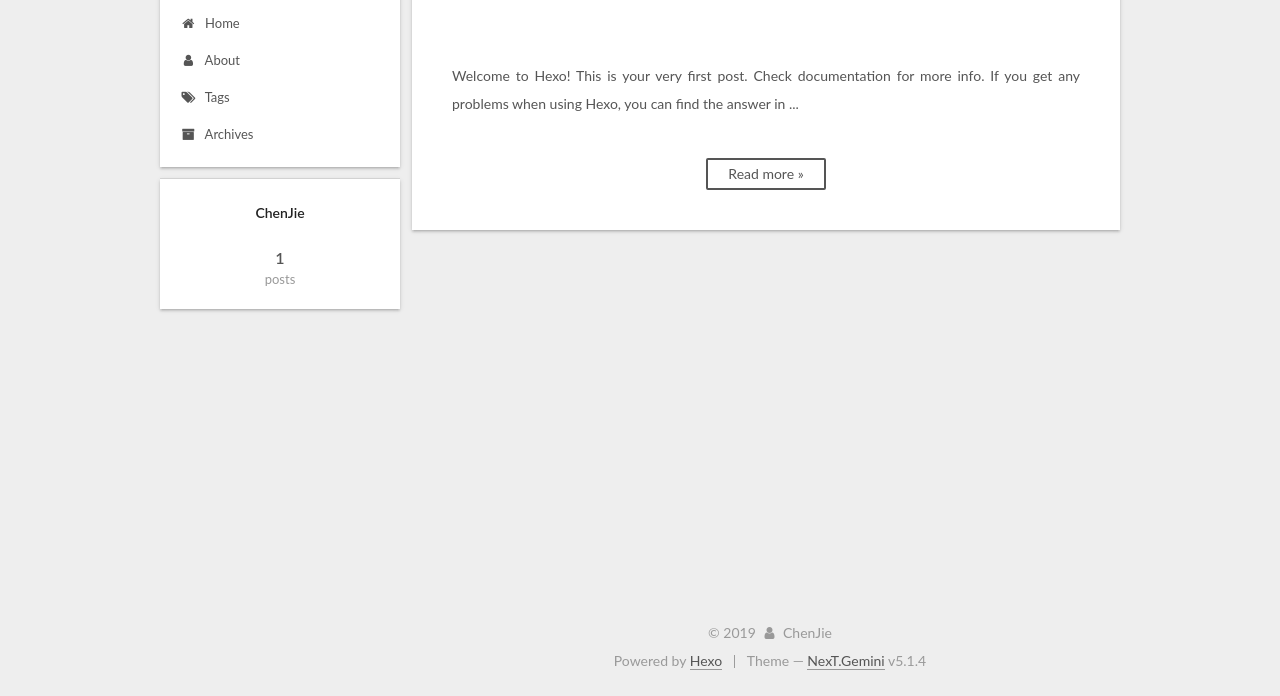
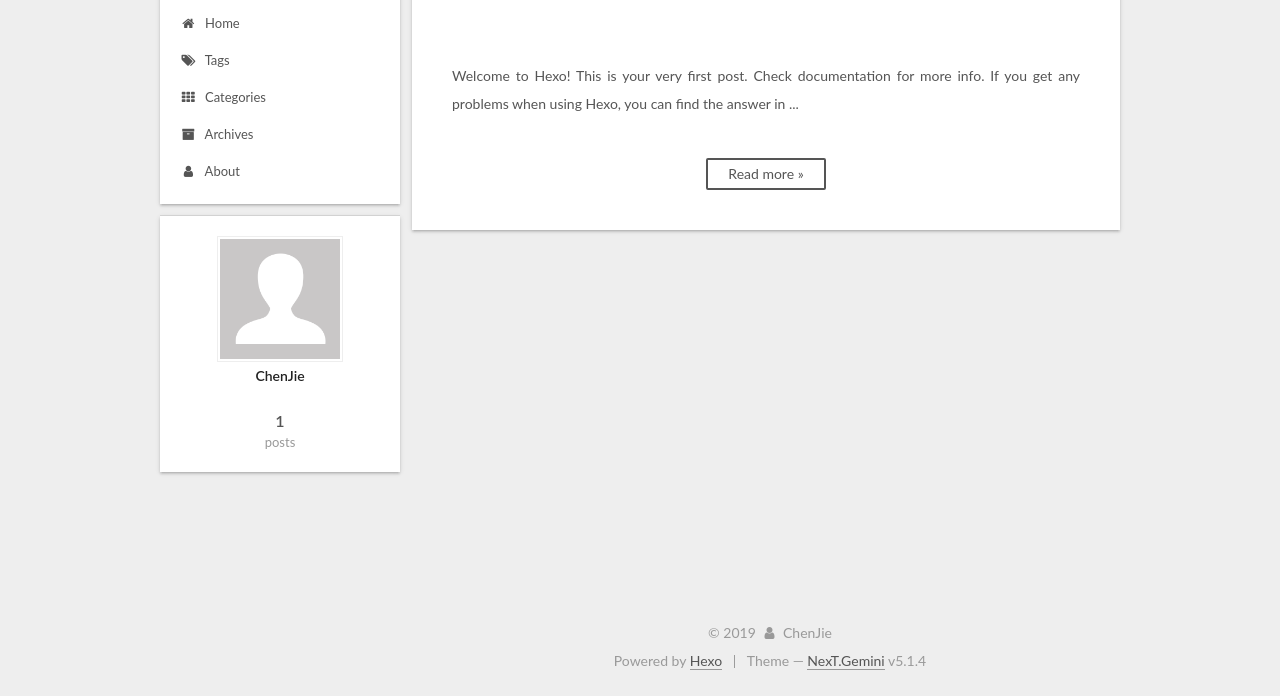
Before and after one commit to NightCat404/nightcat404.github.io, a plain HTML site: page index.html in a window 1280 px wide. Shown: the part 104-800 px from the top of the page. Drawn offline with Linux system fonts and the light colour scheme.

Commit message:
Site updated: 2019-11-05 01:35:39

```diff
--- a/2019/10/30/hello-world/index.html
+++ b/2019/10/30/hello-world/index.html
@@ -82,7 +82,7 @@
 <meta name="description" content="Welcome to Hexo! This is your very first post. Check documentation for more info. If you get any problems when using Hexo, you can find the answer in troubleshooting or you can ask me on GitHub. Quick">
 <meta property="og:type" content="article">
 <meta property="og:title" content="Hello World">
-<meta property="og:url" content="http:&#x2F;&#x2F;yoursite.com&#x2F;2019&#x2F;10&#x2F;30&#x2F;hello-world&#x2F;index.html">
+<meta property="og:url" content="http:&#x2F;&#x2F;chenjie.io&#x2F;2019&#x2F;10&#x2F;30&#x2F;hello-world&#x2F;index.html">
 <meta property="og:site_name" content="ChenJie&#39;s Blog">
 <meta property="og:description" content="Welcome to Hexo! This is your very first post. Check documentation for more info. If you get any problems when using Hexo, you can find the answer in troubleshooting or you can ask me on GitHub. Quick">
 <meta property="og:locale" content="en">
@@ -117,7 +117,7 @@
 
 
 
-  <link rel="canonical" href="http://yoursite.com/2019/10/30/hello-world/"/>
+  <link rel="canonical" href="http://chenjie.io/2019/10/30/hello-world/"/>
 
 
 
@@ -188,16 +188,6 @@
         </li>
 
 
-        <li class="menu-item menu-item-about">
-          <a href="/about/%20" rel="section">
-
-              <i class="menu-item-icon fa fa-fw fa-user"></i> <br />
-
-            About
-          </a>
-        </li>
-
-
         <li class="menu-item menu-item-tags">
           <a href="/tags/%20" rel="section">
 
@@ -208,12 +198,32 @@
         </li>
 
 
+        <li class="menu-item menu-item-categories">
+          <a href="/categories/%20" rel="section">
+
+              <i class="menu-item-icon fa fa-fw fa-th"></i> <br />
+
+            Categories
+          </a>
+        </li>
+
+
         <li class="menu-item menu-item-archives">
           <a href="/archives/%20" rel="section">
 
               <i class="menu-item-icon fa fa-fw fa-archive"></i> <br />
 
             Archives
+          </a>
+        </li>
+
+
+        <li class="menu-item menu-item-about">
+          <a href="/about/%20" rel="section">
+
+              <i class="menu-item-icon fa fa-fw fa-user"></i> <br />
+
+            About
           </a>
         </li>
 
@@ -250,7 +260,7 @@
 
 
   <div class="post-block">
-    <link itemprop="mainEntityOfPage" href="http://yoursite.com/2019/10/30/hello-world/">
+    <link itemprop="mainEntityOfPage" href="http://chenjie.io/2019/10/30/hello-world/">
 
     <span hidden itemprop="author" itemscope itemtype="http://schema.org/Person">
       <meta itemprop="name" content="ChenJie">
@@ -411,6 +421,10 @@
       <section class="site-overview-wrap sidebar-panel">
         <div class="site-overview">
           <div class="site-author motion-element" itemprop="author" itemscope itemtype="http://schema.org/Person">
+
+              <img class="site-author-image" itemprop="image"
+                src="/images/avatar.gif"
+                alt="ChenJie" />
 
               <p class="site-author-name" itemprop="name">ChenJie</p>
               <p class="site-description motion-element" itemprop="description"></p>
--- a/css/main.css
+++ b/css/main.css
@@ -1823,7 +1823,7 @@ pre .javascript .function {
   width: 4px;
   height: 4px;
   border-radius: 50%;
-  background: #04f920;
+  background: #4d2bd5;
 }
 .links-of-blogroll {
   font-size: 13px;
--- a/index.html
+++ b/index.html
@@ -81,7 +81,7 @@
 
 <meta property="og:type" content="website">
 <meta property="og:title" content="ChenJie&#39;s Blog">
-<meta property="og:url" content="http:&#x2F;&#x2F;yoursite.com&#x2F;index.html">
+<meta property="og:url" content="http:&#x2F;&#x2F;chenjie.io&#x2F;index.html">
 <meta property="og:site_name" content="ChenJie&#39;s Blog">
 <meta property="og:locale" content="en">
 <meta name="twitter:card" content="summary">
@@ -114,7 +114,7 @@
 
 
 
-  <link rel="canonical" href="http://yoursite.com/"/>
+  <link rel="canonical" href="http://chenjie.io/"/>
 
 
 
@@ -186,16 +186,6 @@
         </li>
 
 
-        <li class="menu-item menu-item-about">
-          <a href="/about/%20" rel="section">
-
-              <i class="menu-item-icon fa fa-fw fa-user"></i> <br />
-
-            About
-          </a>
-        </li>
-
-
         <li class="menu-item menu-item-tags">
           <a href="/tags/%20" rel="section">
 
@@ -206,12 +196,32 @@
         </li>
 
 
+        <li class="menu-item menu-item-categories">
+          <a href="/categories/%20" rel="section">
+
+              <i class="menu-item-icon fa fa-fw fa-th"></i> <br />
+
+            Categories
+          </a>
+        </li>
+
+
         <li class="menu-item menu-item-archives">
           <a href="/archives/%20" rel="section">
 
               <i class="menu-item-icon fa fa-fw fa-archive"></i> <br />
 
             Archives
+          </a>
+        </li>
+
+
+        <li class="menu-item menu-item-about">
+          <a href="/about/%20" rel="section">
+
+              <i class="menu-item-icon fa fa-fw fa-user"></i> <br />
+
+            About
           </a>
         </li>
 
@@ -248,7 +258,7 @@
 
 
   <div class="post-block">
-    <link itemprop="mainEntityOfPage" href="http://yoursite.com/2019/10/30/hello-world/">
+    <link itemprop="mainEntityOfPage" href="http://chenjie.io/2019/10/30/hello-world/">
 
     <span hidden itemprop="author" itemscope itemtype="http://schema.org/Person">
       <meta itemprop="name" content="ChenJie">
@@ -395,6 +405,10 @@
       <section class="site-overview-wrap sidebar-panel sidebar-panel-active">
         <div class="site-overview">
           <div class="site-author motion-element" itemprop="author" itemscope itemtype="http://schema.org/Person">
+
+              <img class="site-author-image" itemprop="image"
+                src="/images/avatar.gif"
+                alt="ChenJie" />
 
               <p class="site-author-name" itemprop="name">ChenJie</p>
               <p class="site-description motion-element" itemprop="description"></p>
```
Also changed, not shown: archives/2019/10/index.html (+26 -12 lines), archives/2019/index.html (+26 -12 lines), archives/index.html (+26 -12 lines).
